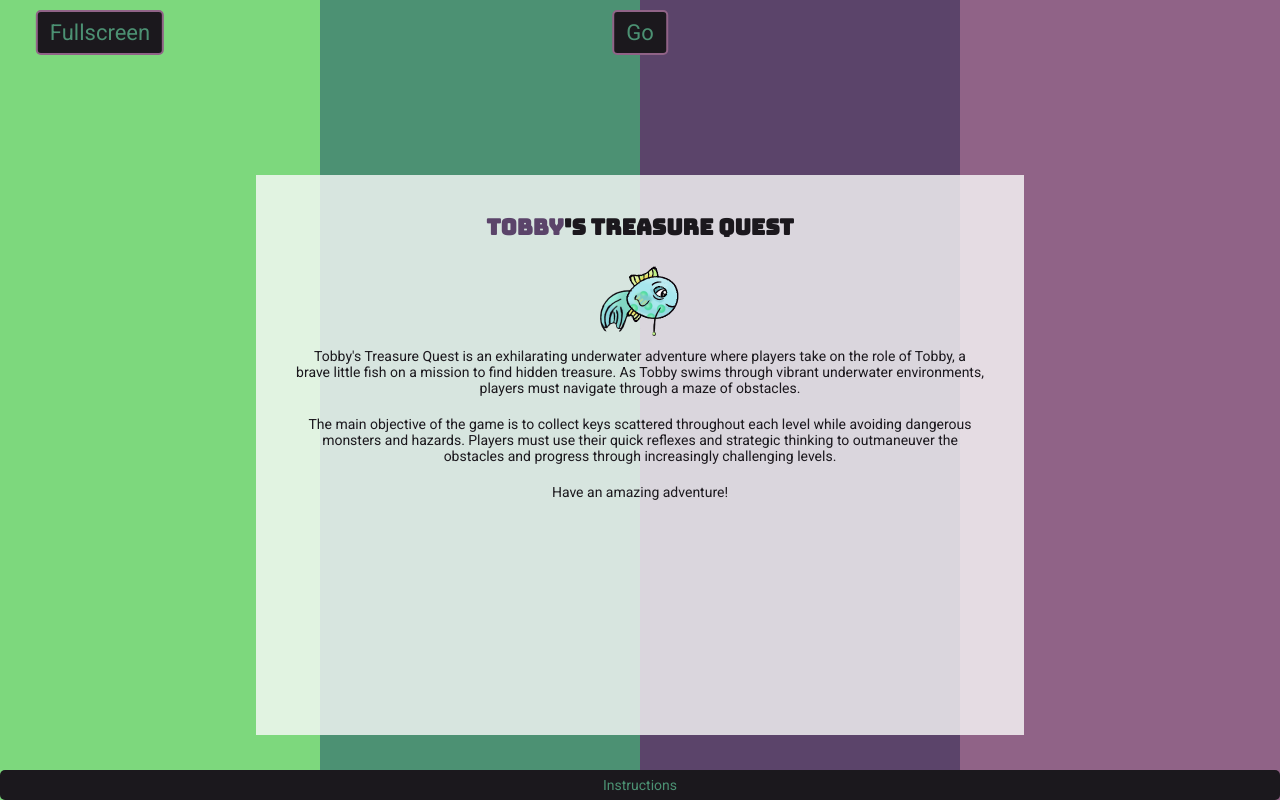
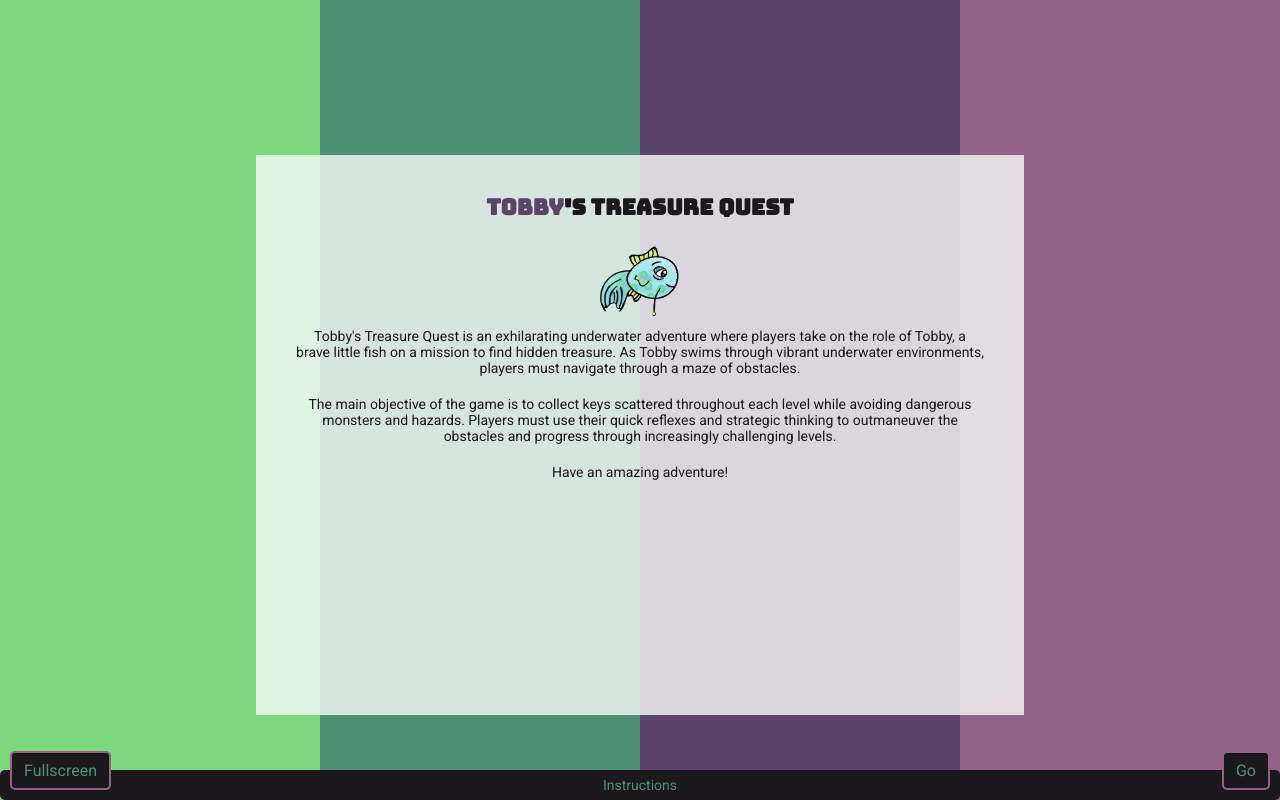
Before and after one commit to Lu-Smith/obstacle-jumping-game-vue, a Vue app: page / in a window 1280 px wide. Both pictures are taken after a click on the button "Start". Built offline with nearby package versions, Linux system fonts and the light colour scheme; a web font is replaced by a local one.

Commit message:
Updated buttons

```diff
--- a/src/App.vue
+++ b/src/App.vue
@@ -45,6 +45,7 @@
       right: 0;
       font-size: $primary-font-size;
       line-height: $primary-line-height;
+      z-index: 100;
     }
   }
 
--- a/src/components/Animations.vue
+++ b/src/components/Animations.vue
@@ -167,7 +167,7 @@
         height: 40%;
         width: 100vw;
         position: fixed;
-        bottom: 40px;
+        bottom: 0;
         border-top-left-radius: 30%;
         border-top-right-radius: 30%;
         z-index: 1;
--- a/src/components/Footer.vue
+++ b/src/components/Footer.vue
@@ -26,7 +26,7 @@
         font-size: $primary-font-size;
         line-height: $primary-line-height;
         border-radius: 5px;
-        z-index: 99;
+        z-index: 100;
 
         a {
             color: $secondary-background;
--- a/src/components/Game.vue
+++ b/src/components/Game.vue
@@ -1,17 +1,17 @@
 <template>
     <div class="gameContainer">
+        <canvas ref="gameCanvas"></canvas>
         <button
-        class="runGame"
+        class="runGame go"
         v-if="!gameRunning"
         @click="startGame">Go</button>
         <button
-        class="runGame"
+        class="runGame pause"
         v-if="gameRunning"
         @click="pauseGame">Pause</button>
         <button id="fullscreenButton">Fullscreen</button>
         <Description :gameRunning="gameRunning" :deltaTime="deltaTime"/>
         <Instructions :gameRunning="gameRunning" :showInfo="showInfo" @showInstructions="showInstructions" v-if="!gameRunning"/>
-        <canvas ref="gameCanvas"></canvas>
         <Assets />
         <Animations v-if="deltaTime !== 0 && !gameRunning"/>
         <audio ref="levelSound" :src=Level id="level"></audio>
@@ -106,21 +106,30 @@
     height: 100vh;
     width: 100vw;
     overflow: hidden;
+    position: relative;
+
+    button {
+        font-size: 16px;
+        z-index: 100;
+    }
 
     #fullscreenButton {
-        position: relative;
-        bottom: 0;
-        left: 100px;
+        bottom: 10px;
+        left: 10px;
+    }
+
+    .go, .pause {
+        bottom: 10px;
+        right: 10px;
     }
 
     .gameDescription {
-        position: relative;
         margin: 0 auto;
-        margin-top: 15vh;
         text-align: center;
         max-width: 60vw;
         background-color: rgba(250, 250, 250, 0.8);
         padding: 40px;
+        overflow: hidden;
 
         h2 {
             span {
@@ -146,6 +155,7 @@
         left: 0;
         max-width: 100%;
         max-height: 100%;
+        z-index: 99;
     }
 };
 
@@ -155,20 +165,20 @@
             max-width: 80vw;
         }
 
-        .runGame {
-            translate: (0);
+        #fullscreenButton {
             left: 10px;
-            top: 0;
-            z-index: 100;
-            width: 70px;
+            bottom: 10px;
+            width: 80px;
+            font-size: 12px;
+            padding: 5px;
         }
 
-        #fullscreenButton {
-            translate: (80%);
-            left: 10px;
-            top: 0;
-            z-index: 100;
-            width: 100px;
+        .go, .pause {
+            right: 10px;
+            bottom: 10px;
+            font-size: 12px;
+            padding: 5px 10px;
+            width: 80px;
         }
     };
 }
--- a/src/components/Instructions.vue
+++ b/src/components/Instructions.vue
@@ -45,10 +45,21 @@
 .instructionsContainer {
     font-family: "Roboto", sans-serif;
     position: fixed;
-    top: 10%;
+    top: 40px;
     background-color: $primary-background;
     max-width: 90%;
     z-index: 99;
+
+    .infoButton {
+        width: 100vw;
+        font-size: $primary-font-size;
+        line-height: $primary-line-height;
+        font-family: "Roboto", sans-serif;
+        border: none;
+        padding: 5px 0;
+        position: fixed;
+        bottom: 0;
+    }
 
     h3 {
         text-align: center;
@@ -95,23 +106,5 @@
         }
     }
 
-    button {
-        position: fixed;
-        bottom: 0;
-        right: 0;
-        translate: (-50%);
-        width: 100vw;
-        font-size: $primary-font-size;
-        line-height: $primary-line-height;
-        font-family: "Roboto", sans-serif;
-        border: none;
-        padding: 5px 0;
-    }
-
-    .infoContainer {
-        background-color: red;
-        height: 20vh;
-    }
-
 }
 </style>
--- a/src/components/IntroPage.vue
+++ b/src/components/IntroPage.vue
@@ -5,7 +5,7 @@
       {{ msg }}
       <img src="../assets//images/treasure.png" alt="treasure" class="treasure">
     </h1>
-    <button @click="handleStartGame">Start</button>
+    <button @click="handleStartGame" class="start">Start</button>
     <Animations />
   </div>
 </template>
@@ -71,6 +71,10 @@ import Animations from './Animations.vue';
       margin-top: 30px;
       z-index: 999;
     }
+
+    .start {
+      translate: (-50%);
+    }
   }
 
   @media screen and (max-width: 786px), (max-height: 600px) {
--- a/src/styles/main.scss
+++ b/src/styles/main.scss
@@ -11,9 +11,6 @@ button {
     border-radius: 5px;
     font-size: $big-font-size;
     position: fixed;
-    left: 50%;
-    translate: (-50%);
-    margin-top: 10px;
     font-family: 'Roboto', sans-serif;
     padding: $button-padding;
     cursor: pointer;
```
